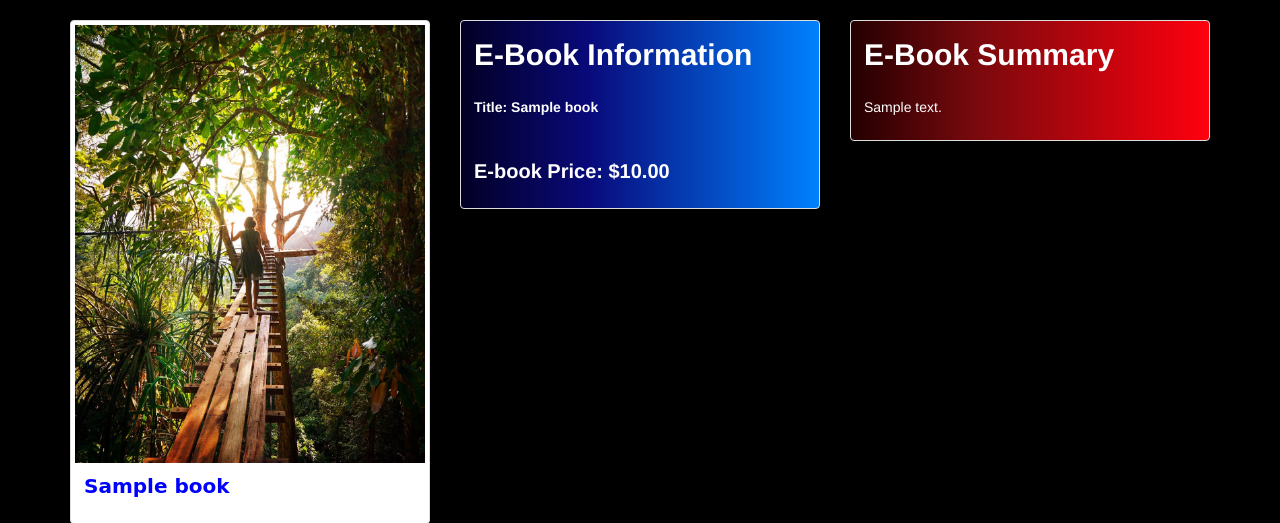
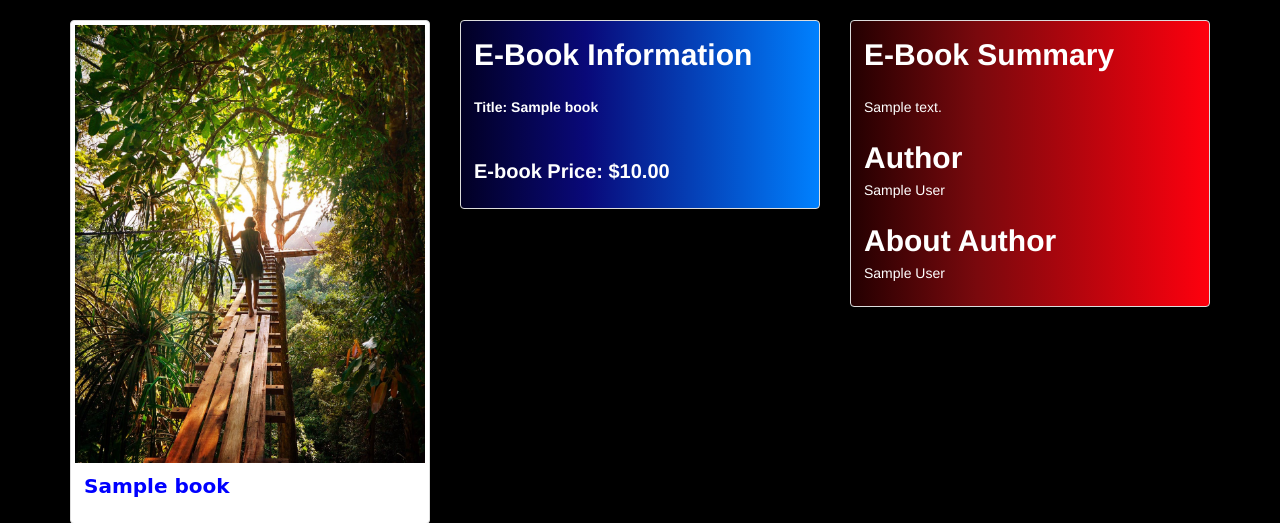
Before and after one commit to anthony-keogh/kingdom_of_legends, a Django app: template products/templates/book.html in a window 1280 px wide. Shown: the part 52-575 px from the top of the page. Run offline with Django 3.2, Linux system fonts and the light colour scheme; the template is opened without the code that fills it: values that come from a table or form of the project are taken from there, others are empty; tables that the repository leaves empty hold one stand-in row (values such as "Sample post"); some libraries are stand-ins or nearby versions; some web fonts are replaced.

Commit message:
book html changes

```diff
--- a/products/templates/book.html
+++ b/products/templates/book.html
@@ -36,7 +36,17 @@ background: linear-gradient(90deg, rgba(36,0,1,1) 0%, rgba(121,9,13,1) 35%, rgba
           <div class="caption">
             <p style="color:white;"><span style="color:white; font-weight:bold; font-size:30px;">E-Book Summary</span>
             <br><br>
-            {{ book.description }}</p>
+            {{ book.description }}
+
+            <br><br>
+            <span style="color:white; font-weight:bold; font-size:30px;">Author</span>
+            <br>
+            {{ book.author }}
+             <br><br>
+            <span style="color:white; font-weight:bold; font-size:30px;">About Author</span>
+            <br>
+            {{ book.about_author }}
+            </p>
           </div>
 
       </div>
```
